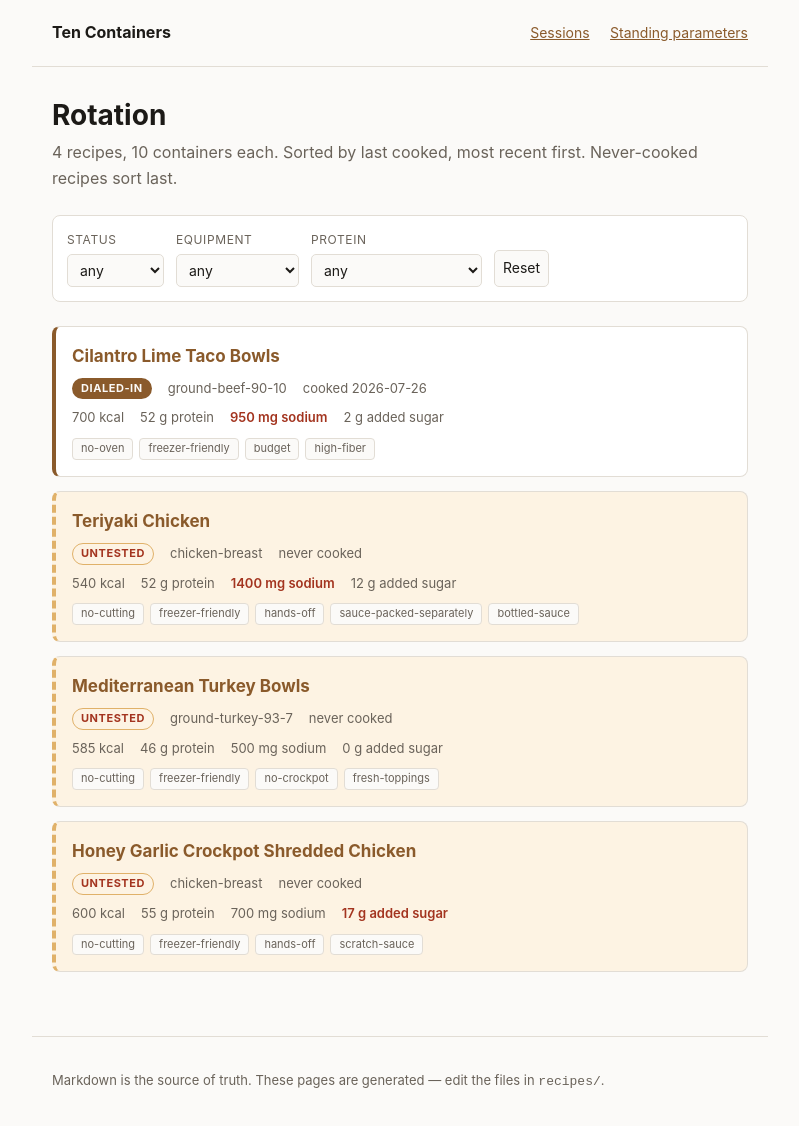
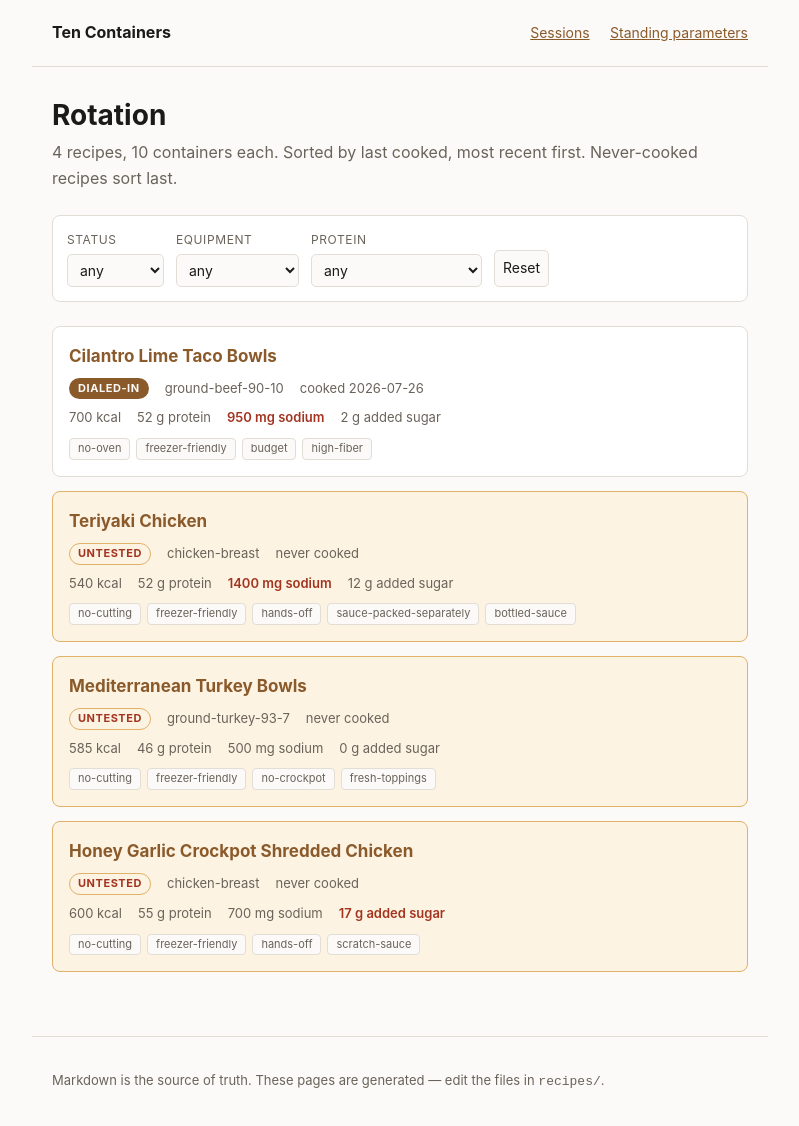
Before and after one commit to ZJBecker32/ten-containers, a Jekyll site: the page built from index.html, in a window 1280 px wide. Shown: the whole page, without its empty margins (240-1039 px from the left). Built offline with Jekyll 4.4.1, drawn with Linux system fonts in a browser that asks for light colours.

Commit message:
Remove the accent stripe from cards
Ran impeccable's detector against the built site. It flagged one non-advisory
anti-pattern:

  site.css:103 [side-tab] border-left: 4px solid var(--accent)
    Thick colored border on one side of a card — the most
    recognizable tell of AI-generated UIs.

Which is exactly what it was. It went in on the first commit and was never
questioned, and reading the CSS by hand had not caught it across several
passes.

Untested recipes stay visually distinct without it: warm ground, matching
border colour, and the UNTESTED badge already carried that signal, so the
stripe was decoration on top of three working cues.

Detector now reports zero non-advisory findings. Seven advisory notes remain,
all em-dash saturation in body copy, which is a fair observation about the
prose and left for a separate pass.

Co-Authored-By: Claude Opus 5 <noreply@anthropic.com>
Claude-Session: https://claude.ai/code/session_01UgQQ4eCUmbkrGrvZUTtmrD

```diff
--- a/assets/css/site.css
+++ b/assets/css/site.css
@@ -100,11 +100,12 @@ h3 { font-size: .8125rem; text-transform: uppercase; letter-spacing: .06em; colo
   padding: 1rem;
   background: var(--surface);
   border: 1px solid var(--line);
-  border-left: 4px solid var(--accent);
   border-radius: 8px;
 }
 .card[hidden] { display: none; }
-.card.status-untested { border-left-style: dashed; border-left-color: var(--warn-line); background: var(--warn-bg); }
+/* Untested is distinguished by the warm ground and the badge, not by a thick
+   accent stripe down one edge. */
+.card.status-untested { background: var(--warn-bg); border-color: var(--warn-line); }
 .card-title { font-weight: 650; font-size: 1.0625rem; text-decoration: none; }
 .card-meta, .card-nutrition {
   display: flex; flex-wrap: wrap; gap: .5rem 1rem;
```
